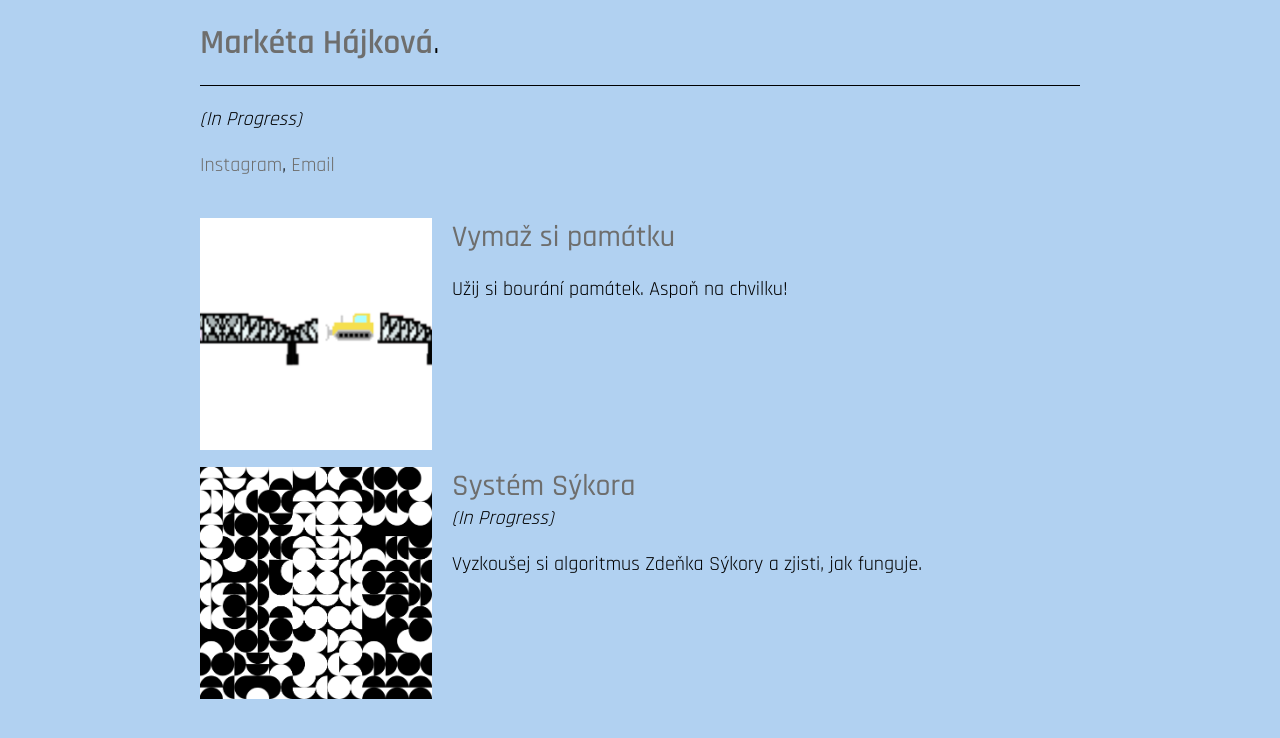
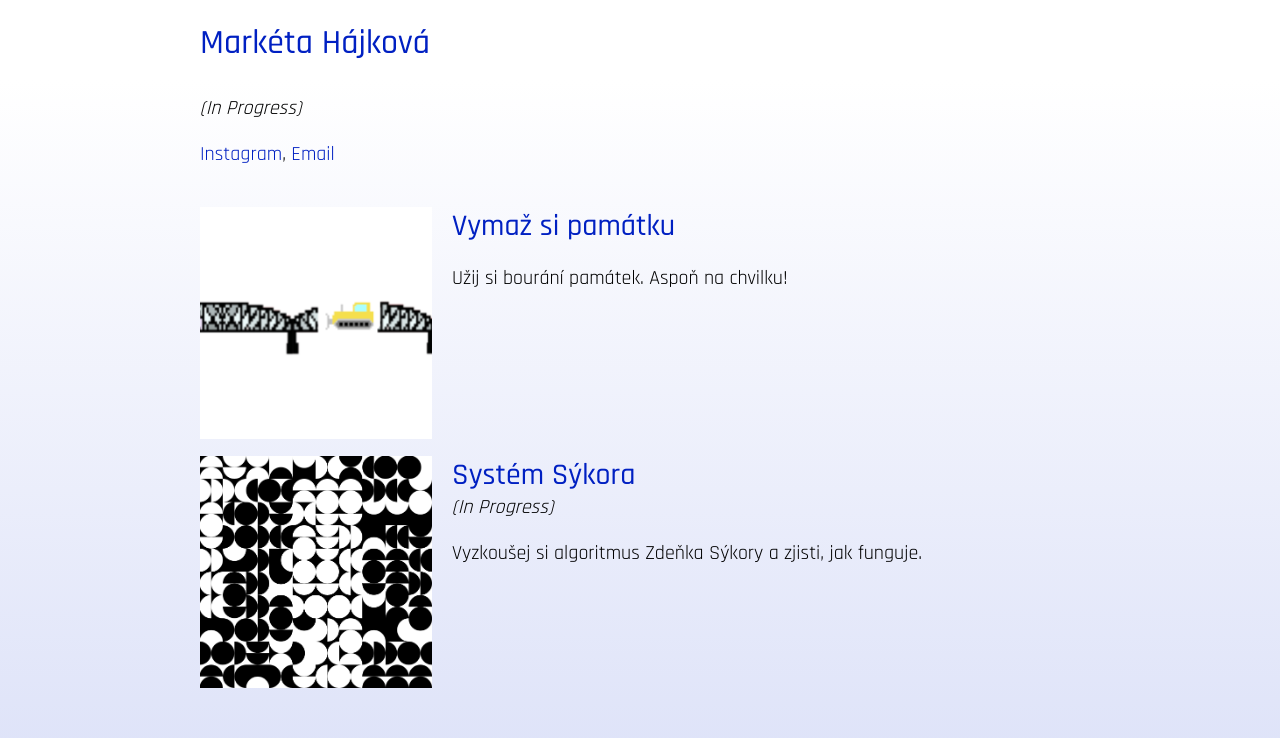
Before and after one commit to hornermar/hornermar.github.io, a React (Vite) app: page / in a window 1280 px wide. Shown: the top 738 px of the page. Built offline with nearby package versions, Linux system fonts and the light colour scheme.

Commit message:
remove submodules

```diff
--- a/src/components/Header/Header.css
+++ b/src/components/Header/Header.css
@@ -1,8 +1,7 @@
 header {
-  position: sticky;
-  top: 0;
-  padding: 20px 0 20px;
-  background-color: #b1d1f1;
+  /* position: sticky;
+  top: 0; */
+  padding: 20px 0 0px;
 }
 
 .nav {
@@ -11,17 +10,19 @@ header {
   align-items: baseline;
   white-space: nowrap;
   flex-wrap: wrap;
-  border-bottom: 1px solid black;
-  padding-bottom: 20px;
+  /* border-bottom: 3px dotted #0047ab; */
+  padding-bottom: 30px;
 }
 
 header h1,
 header a {
   font-size: 34px;
-  font-weight: 600;
+  font-weight: 500;
   color: black;
   text-decoration: none;
   margin: 0;
+
+  color: #0020c2;
 }
 
 header span {
@@ -31,5 +32,7 @@ header span {
 
 .active-link,
 .active-link h1 {
-  color: #6e6e6dff;
+  /* color: black;
+  text-decoration: underline;
+  text-decoration-color: #0047ab; */
 }
--- a/src/components/Header/Header.tsx
+++ b/src/components/Header/Header.tsx
@@ -2,7 +2,7 @@ import { NavLink, useLocation } from "react-router-dom";
 import { map } from "lodash";
 import "./Header.css";
 
-const Separator = () => <span>.</span>;
+const Separator = () => <span></span>;
 
 const links = [
   { to: "/", label: "Markéta Hájková" },
--- a/src/data/projects.tsx
+++ b/src/data/projects.tsx
@@ -23,6 +23,5 @@ export const projects: ProjectType[] = [
     description: "Vyzkoušej si algoritmus Zdeňka Sýkory a zjisti, jak funguje.",
     image: systemSykoraImage,
     note: "(In Progress)",
-    url: "https://system-sykora.netlify.app",
   },
 ];
--- a/src/index.css
+++ b/src/index.css
@@ -1,7 +1,8 @@
 @import url("https://fonts.googleapis.com/css2?family=Rajdhani:wght@300;400;500;600;700&display=swap");
 
 :root {
-  background-color: #b1d1f1;
+  min-height: 100vh;
+  background-image: linear-gradient(to top, #dce1f8 0%, white 90%);
 }
 
 body {
@@ -28,6 +29,6 @@ h3 {
 }
 
 a {
-  color: #6e6e6dff;
   text-decoration: none;
+  color: #0020c2;
 }
--- a/src/pages/Detail/Detail.css
+++ b/src/pages/Detail/Detail.css
@@ -8,7 +8,7 @@
 .detail__image img {
   width: 100%;
   height: auto;
-  max-width: 465px;
+  max-width: 450px;
 }
 
 .detail__text .online {
--- a/src/pages/Detail/Detail.tsx
+++ b/src/pages/Detail/Detail.tsx
@@ -12,9 +12,9 @@ export const Detail = () => {
 
   if (!detailData) return <DetailNotFound />;
 
-  const { code, title, description, why, technology, image, url } = detailData;
+  const { code, title, description, why, technology, image } = detailData;
 
-  const linkOnline = url ? url : `/${code}/index.html`;
+  const linkOnline = `https://${code}.marketahajek.cz`;
 
   return (
     <div className="detail">
--- a/src/pages/Detail/DetailNotFound.tsx
+++ b/src/pages/Detail/DetailNotFound.tsx
@@ -4,7 +4,7 @@ export const DetailNotFound = () => {
   return (
     <div>
       <h2>Tady nic není</h2>
-      <p>Projekt který se snažíš najít neexistuje.</p>
+      <p>Projekt, který se snažíš najít, neexistuje.</p>
       <Link to="/">Zpět na úvodní stránku</Link>
     </div>
   );
```
Also changed, not shown: 2 other files (tests, documents, lock files or other folders).
